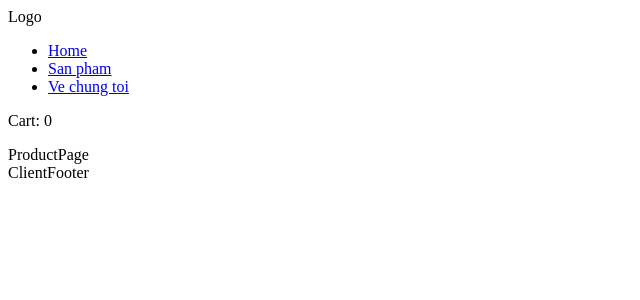
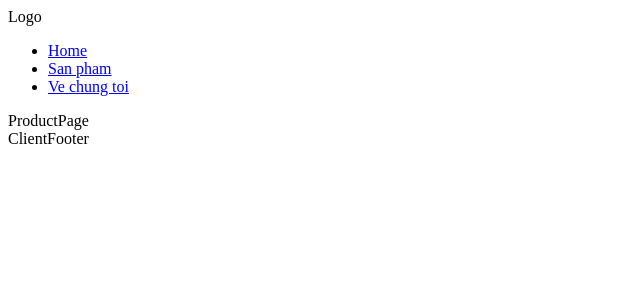
Before and after one commit to hoangnm-ndm/QuangHuy-Learn, a React app in the folder frontend/: page /san-pham in a window 1280 px wide. Shown: the top 300 px of the page, without its empty margins (0-640 px from the left). Built offline with nearby package versions, Linux system fonts and the light colour scheme; the HTML template or start-up script is replaced by a standard one.

Commit message:
Day 9: React tanstack query

```diff
--- a/frontend/package.json
+++ b/frontend/package.json
@@ -11,6 +11,7 @@
   },
   "dependencies": {
     "@hookform/resolvers": "^5.9.1",
+    "@tanstack/react-query": "^5.105.0",
     "axios": "^1.20.0",
     "react": "^19.2.0",
     "react-dom": "^19.2.0",
@@ -21,6 +22,7 @@
   },
   "devDependencies": {
     "@eslint/js": "^9.39.1",
+    "@tanstack/react-query-devtools": "^5.105.0",
     "@types/react": "^19.2.7",
     "@types/react-dom": "^19.2.3",
     "@vitejs/plugin-react-swc": "^4.2.2",
--- /dev/null
+++ b/frontend/src/api/queryClient.jsx
@@ -0,0 +1,15 @@
+import { QueryClient, QueryClientProvider } from "@tanstack/react-query";
+import { ReactQueryDevtools } from "@tanstack/react-query-devtools";
+
+const queryClient = new QueryClient({
+  // * Options...
+});
+
+export const QueryClientProviderApp = ({ children }) => {
+  return (
+    <QueryClientProvider client={queryClient}>
+      {children}
+      <ReactQueryDevtools initialIsOpen={false} />
+    </QueryClientProvider>
+  );
+};
--- a/frontend/src/layouts/client/ClientHeader.jsx
+++ b/frontend/src/layouts/client/ClientHeader.jsx
@@ -4,7 +4,6 @@ import { Link } from "react-router";
 import { CartContext } from "../../contexts/CartContext";
 
 const ClientHeader = () => {
-  const { cart } = useContext(CartContext);
   return (
     <header>
       <div className="logo">Logo</div>
@@ -21,9 +20,7 @@ const ClientHeader = () => {
           </li>
         </ul>
       </nav>
-      <div className="user-control">
-        <p>Cart: {cart.items.length}</p>
-      </div>
+      <div className="user-control"></div>
     </header>
   );
 };
--- a/frontend/src/main.jsx
+++ b/frontend/src/main.jsx
@@ -2,12 +2,12 @@ import { StrictMode } from "react";
 import { createRoot } from "react-dom/client";
 import App from "./App.jsx";
 import "./index.css";
-import CartContextProvider from "./contexts/CartContext.jsx";
+import { QueryClientProviderApp } from "./api/queryClient.jsx";
 
 createRoot(document.getElementById("root")).render(
   <StrictMode>
-    <CartContextProvider>
+    <QueryClientProviderApp>
       <App />
-    </CartContextProvider>
+    </QueryClientProviderApp>
   </StrictMode>,
 );
--- a/frontend/src/pages/admin/product/ProductFormPage.jsx
+++ b/frontend/src/pages/admin/product/ProductFormPage.jsx
@@ -1,7 +1,7 @@
 import { useEffect } from "react";
 import { useNavigate, useParams } from "react-router";
 import { useForm } from "react-hook-form";
-import { productAPI } from "../../../../api/productAPI";
+import { productAPI } from "../../../api/productAPI";
 import { useCRUD } from "../../../hooks/useCRUD";
 import { zodResolver } from "../../../../node_modules/@hookform/resolvers/zod/src/zod";
 import { productSchema } from "../../../shared/validation/productSchema";
--- a/frontend/src/pages/admin/product/ProductManagement.jsx
+++ b/frontend/src/pages/admin/product/ProductManagement.jsx
@@ -1,5 +1,5 @@
 import { Link } from "react-router";
-import { productAPI } from "../../../../api/productAPI";
+import { productAPI } from "../../../api/productAPI";
 import { useCRUD } from "../../../hooks/useCRUD";
 
 const ProductManagement = () => {
--- a/frontend/src/pages/client/HomePage.jsx
+++ b/frontend/src/pages/client/HomePage.jsx
@@ -1,23 +1,21 @@
-import React from "react";
-import { useCRUD } from "../../hooks/useCRUD";
-import { productAPI } from "../../../api/productAPI";
-import { useState } from "react";
-import { useContext } from "react";
-import { CartContext } from "../../contexts/CartContext";
+import { useQuery } from "@tanstack/react-query";
+import { productAPI } from "../../api/productAPI";
 
 const HomePage = () => {
-  const { data } = useCRUD(productAPI);
-  const { cart, addToCart } = useContext(CartContext);
-  const initCart = JSON.parse(localStorage.getItem("cart" || "{}")) ?? {
-    items: [],
-    userId: "123",
-    total: 0,
-  };
-  // total tinh sai
-  // khi them san pham da co thi can tang so luong thay vi tao 1 ban ghi moi
+  const { isPending, error, data } = useQuery({
+    queryKey: ["products"],
+    queryFn: productAPI.getAll,
+  });
+
+  console.log(data.data.data);
+
+  if (isPending) return "Loading...";
+
+  if (error) return "An error has occurred: " + error.message;
+
   return (
     <div>
-      {data.map((item) => (
+      {data.data.data.map((item) => (
         <div className="product-card" key={item._id}>
           <img src={item.thumbnail} alt={item.title} />
           <div className="product-infor">
```
Also changed, not shown: frontend/src/api/categoryAPI.js (renamed from frontend/api/categoryAPI.js), frontend/src/api/index.js (renamed from frontend/api/index.js), frontend/src/api/productAPI.js (renamed from frontend/api/productAPI.js), 1 other file (tests, documents, lock files or other folders).
